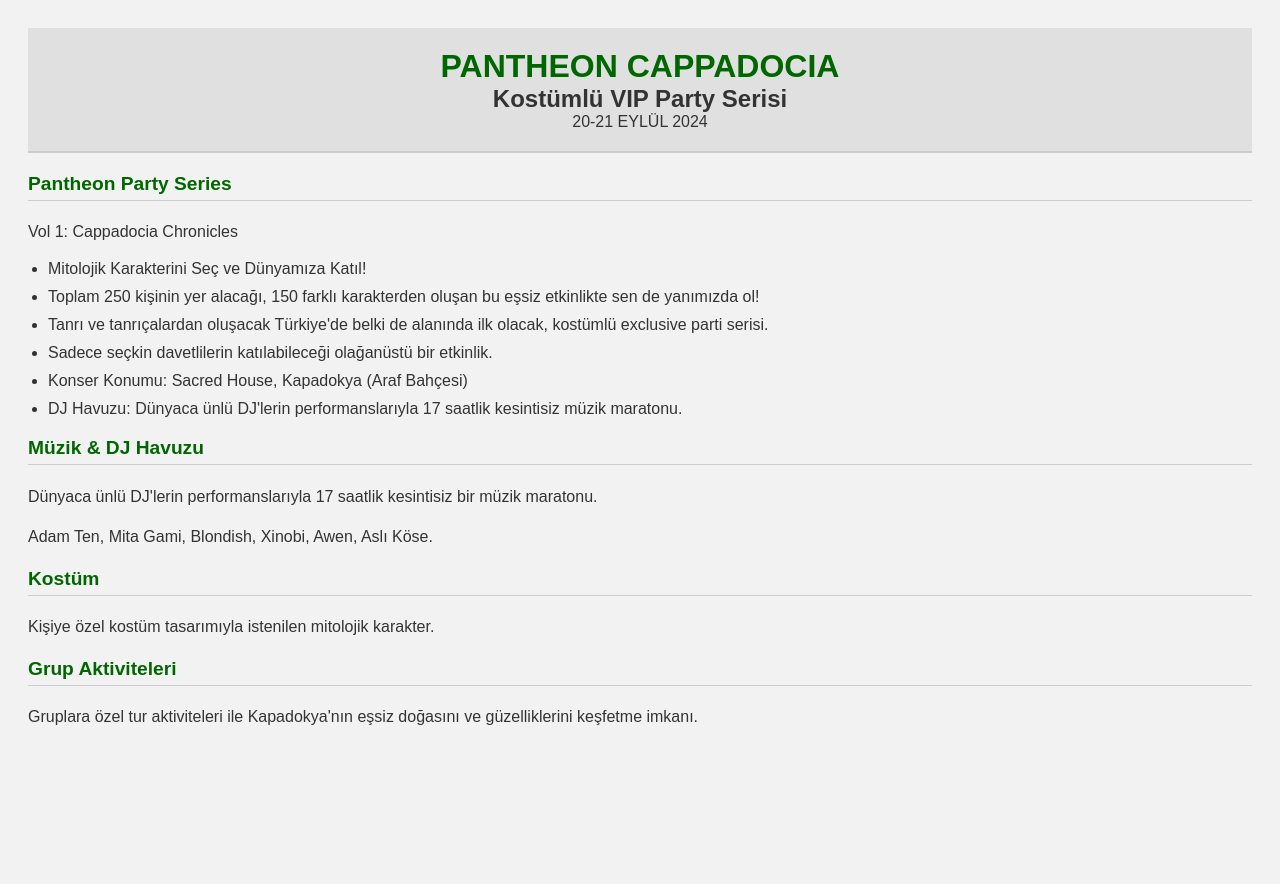
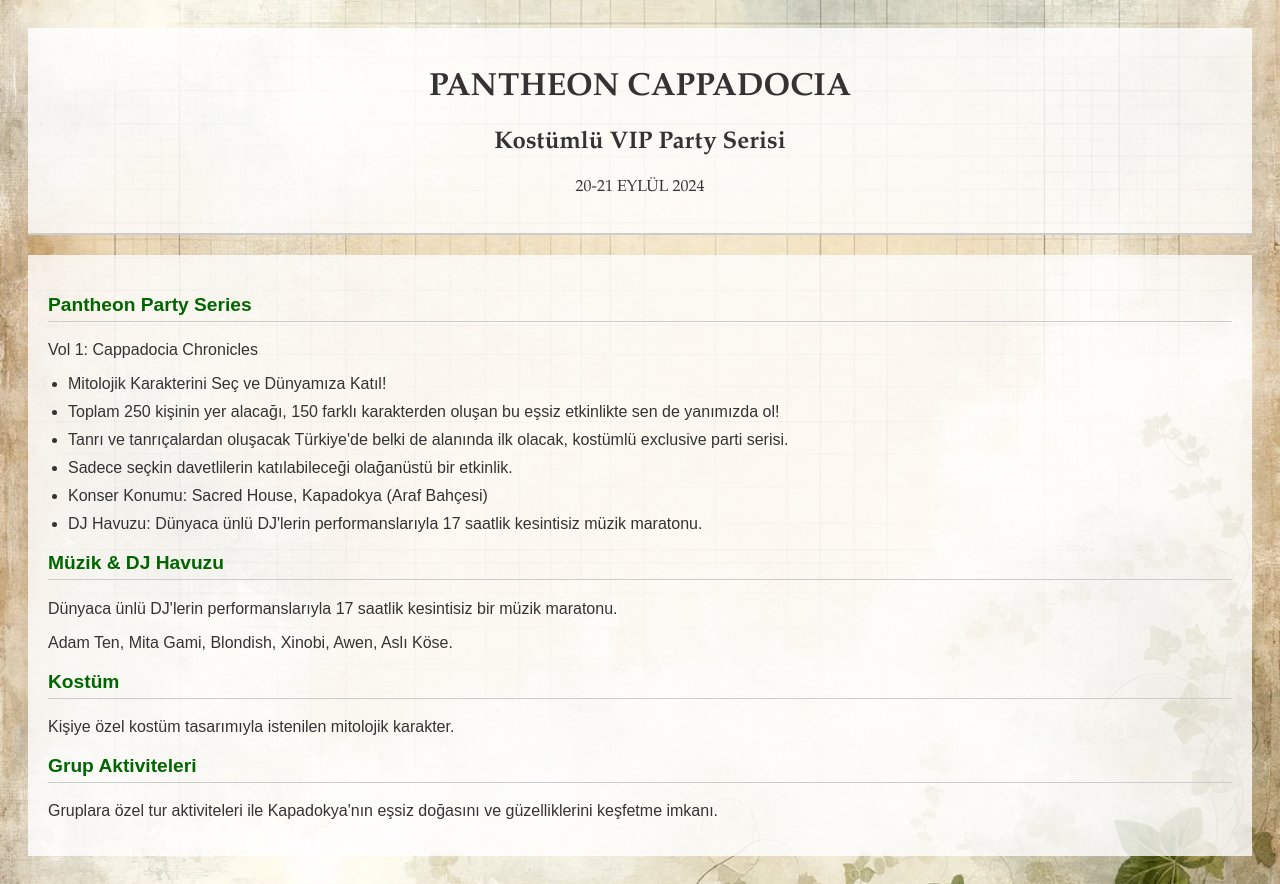
Before and after one commit to nkose/pantheon, a plain HTML site: page index.html in a window 1280 px wide. Before the commit the page ends 800 px from the top, so only its background shows below. Drawn offline with Linux system fonts and the light colour scheme.

Commit message:
Update styles.css

```diff
--- a/styles.css
+++ b/styles.css
@@ -1,5 +1,6 @@
 body {
-    background-color: #f2f2f2;
+    background: url('PantheonBackground.webp') no-repeat center center;
+    background-size: cover;
     color: #333;
     font-family: 'Arial', sans-serif;
     padding: 20px;
@@ -7,41 +8,29 @@ body {
 
 .header {
     text-align: center;
-    background-color: #e0e0e0;
     padding: 20px;
     border-bottom: 2px solid #ccc;
+    background: rgba(255, 255, 255, 0.8); /* Semi-transparent white for readability */
 }
 
-.header h1 {
-    font-size: 2em;
-    margin: 0;
-    color: #006600; /* Dark green */
-}
-
-.header h2 {
-    font-size: 1.5em;
-    margin: 0;
-}
-
+.header h1,
+.header h2,
 .header p {
-    font-size: 1em;
-    margin: 0;
+    font-family: 'Garamond', 'Georgia', serif;
 }
 
 .content {
+    padding: 20px;
+    background: rgba(255, 255, 255, 0.8); /* Semi-transparent white for readability */
     margin-top: 20px;
 }
 
 .content h3 {
+    font-family: 'Arial', sans-serif;
     font-size: 1.2em;
     color: #006600;
     border-bottom: 1px solid #ccc;
     padding-bottom: 5px;
-}
-
-.content p {
-    font-size: 1em;
-    line-height: 1.5;
 }
 
 .content ul {
```
